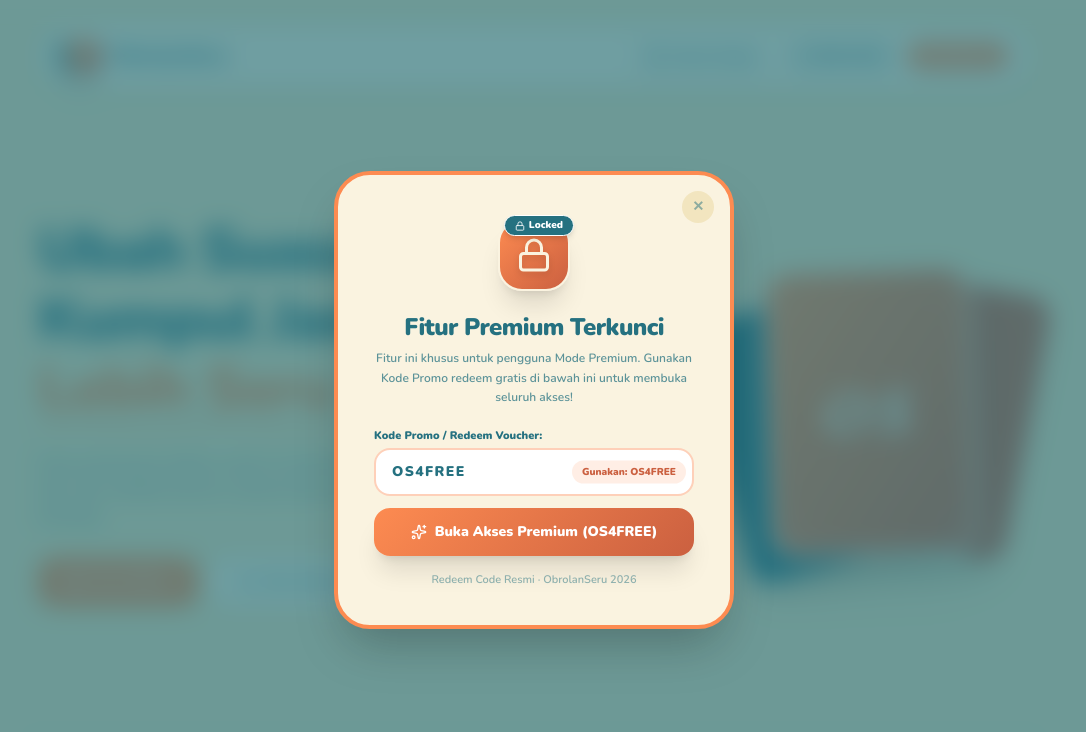
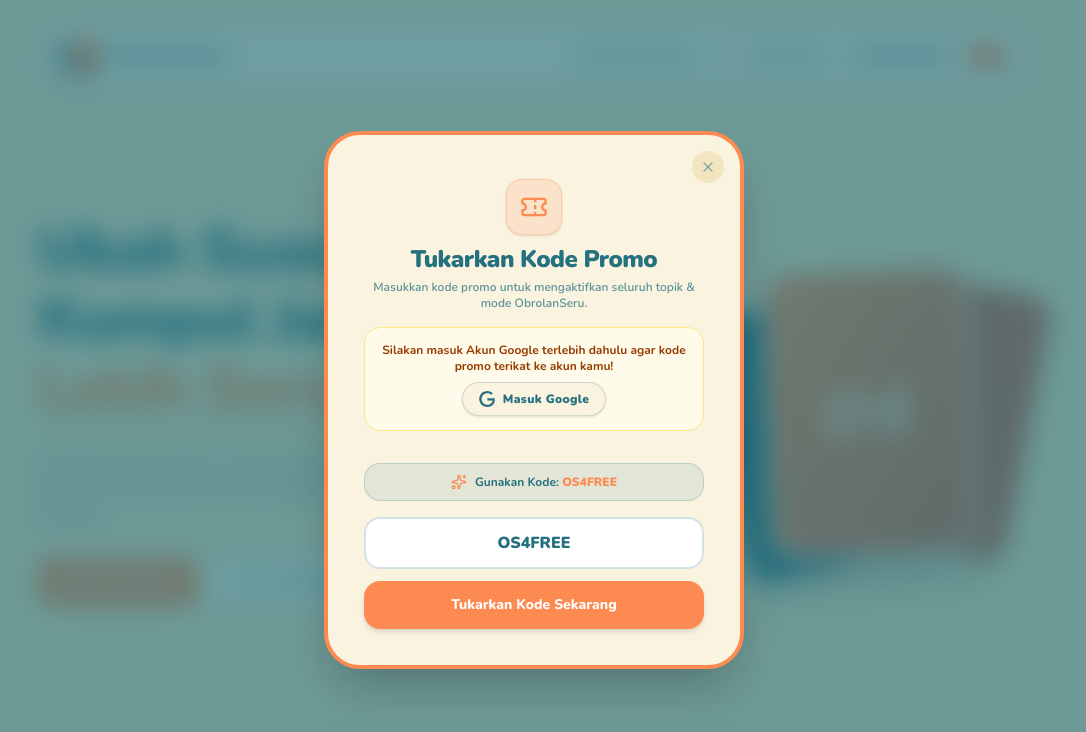
Before and after one commit to N4thaf/ObrolanSeru, a Next.js app: page / in a window 1280 px wide. Both pictures are taken after a click on the button "Mode: Gratis". Shown: the top 732 px of the page, without its empty margins (106-1192 px from the left). Built offline with nearby package versions, Linux system fonts and the light colour scheme; no server answers.

Commit message:
Add dedicated Tukar Kode promo button in navbar and standalone StandaloneRedeemModal component

```diff
--- /dev/null
+++ b/src/app/components/StandaloneRedeemModal.tsx
@@ -0,0 +1,121 @@
+"use client";
+
+import React, { useState } from "react";
+import { Ticket, Sparkles, X, CheckCircle2, AlertCircle } from "lucide-react";
+import { useAuth } from "@/context/AuthContext";
+import { sound } from "@/utils/sound";
+import { GoogleAuthButton } from "./GoogleAuthButton";
+
+interface StandaloneRedeemModalProps {
+  isOpen: boolean;
+  onClose: () => void;
+}
+
+export function StandaloneRedeemModal({ isOpen, onClose }: StandaloneRedeemModalProps) {
+  const { redeemCode, user, isPremium } = useAuth();
+  const [inputCode, setInputCode] = useState("OS4FREE");
+  const [statusMessage, setStatusMessage] = useState<{ type: "success" | "error"; text: string } | null>(null);
+  const [isSubmitting, setIsSubmitting] = useState(false);
+
+  if (!isOpen) return null;
+
+  const handleRedeem = async (e: React.FormEvent) => {
+    e.preventDefault();
+    sound.playClick();
+    setStatusMessage(null);
+    setIsSubmitting(true);
+
+    try {
+      const result = await redeemCode(inputCode);
+      if (result.success) {
+        setStatusMessage({ type: "success", text: result.message });
+        setTimeout(() => {
+          onClose();
+          setStatusMessage(null);
+        }, 2000);
+      } else {
+        setStatusMessage({ type: "error", text: result.message });
+      }
+    } catch (err: any) {
+      setStatusMessage({ type: "error", text: "Terjadi kesalahan saat memproses kode." });
+    } finally {
+      setIsSubmitting(false);
+    }
+  };
+
+  return (
+    <div className="fixed inset-0 z-50 flex items-center justify-center p-4 bg-[#257180]/65 backdrop-blur-md animate-pop-in">
+      <div className="bg-[#FAF3E0] rounded-[36px] p-7 sm:p-9 w-[340px] sm:w-[420px] border-4 border-[#FD8B51] shadow-2xl flex flex-col items-center text-center relative select-none">
+
+        {/* Close Button */}
+        <button
+          onClick={() => {
+            sound.playClick();
+            onClose();
+          }}
+          className="absolute top-4 right-4 text-[#257180]/50 hover:text-[#257180] font-black text-sm w-8 h-8 rounded-full bg-[#F2E5BF] flex items-center justify-center cursor-pointer">
+          <X className="w-4 h-4" />
+        </button>
+
+        {/* Header Icon Badge */}
+        <div className="w-14 h-14 rounded-2xl bg-[#FD8B51]/15 border border-[#FD8B51]/30 flex items-center justify-center text-[#FD8B51] my-2 shadow-sm">
+          <Ticket className="w-7 h-7" />
+        </div>
+
+        {/* Modal Title */}
+        <h2 className="text-2xl font-black text-[#257180] tracking-tight">Tukarkan Kode Promo</h2>
+        <p className="text-xs font-semibold text-[#257180]/75 mt-1">
+          Masukkan kode promo untuk mengaktifkan seluruh topik &amp; mode ObrolanSeru.
+        </p>
+
+        {/* User Google Login Warning if not logged in */}
+        {!user && (
+          <div className="my-4 p-3.5 rounded-2xl bg-amber-50 border border-amber-200 text-amber-800 text-xs font-bold text-center space-y-2 w-full">
+            <p>Silakan masuk Akun Google terlebih dahulu agar kode promo terikat ke akun kamu!</p>
+            <div className="flex justify-center">
+              <GoogleAuthButton />
+            </div>
+          </div>
+        )}
+
+        {/* Promo Hint Box */}
+        <div className="my-4 px-4 py-2.5 rounded-2xl bg-[#257180]/10 border border-[#257180]/20 text-[#257180] text-xs font-bold w-full flex items-center justify-center gap-2">
+          <Sparkles className="w-4 h-4 text-[#FD8B51]" />
+          <span>Gunakan Kode: <strong className="text-[#FD8B51] font-black">OS4FREE</strong></span>
+        </div>
+
+        {/* Redeem Form */}
+        <form onSubmit={handleRedeem} className="w-full space-y-3">
+          <input
+            type="text"
+            value={inputCode}
+            onChange={(e) => setInputCode(e.target.value.toUpperCase())}
+            placeholder="Ketik kode promo..."
+            className="w-full px-4 py-3 rounded-2xl bg-white border-2 border-[#257180]/20 text-center font-black text-base text-[#257180] outline-none uppercase placeholder:normal-case placeholder:font-semibold placeholder:text-sm focus:border-[#FD8B51]"
+          />
+
+          <button
+            type="submit"
+            disabled={isSubmitting}
+            className="w-full py-3.5 rounded-2xl font-extrabold text-sm text-white bg-[#FD8B51] hover:bg-[#e0753c] active:scale-95 transition shadow-md cursor-pointer flex items-center justify-center gap-2">
+            {isSubmitting ? "Memproses..." : "Tukarkan Kode Sekarang"}
+          </button>
+        </form>
+
+        {/* Status Message Alert */}
+        {statusMessage && (
+          <div
+            className={`mt-4 p-3 rounded-2xl text-xs font-black flex items-center justify-center gap-1.5 w-full ${
+              statusMessage.type === "success"
+                ? "bg-green-100 border border-green-300 text-green-800"
+                : "bg-red-100 border border-red-300 text-red-800"
+            }`}>
+            {statusMessage.type === "success" ? <CheckCircle2 className="w-4 h-4" /> : <AlertCircle className="w-4 h-4" />}
+            <span>{statusMessage.text}</span>
+          </div>
+        )}
+
+      </div>
+    </div>
+  );
+}
--- a/src/app/page.tsx
+++ b/src/app/page.tsx
@@ -2,11 +2,13 @@
 
 import { useState, useEffect } from "react";
 import Link from "next/link";
-import { Play, Users, ShoppingBag, X, Coins, ShieldCheck, Check, Crown, HelpCircle, Share2, LogOut, User, FileText, Info, BookOpen, Lock, MessageSquare } from "lucide-react";
+import { Play, Users, ShoppingBag, X, Coins, ShieldCheck, Check, Crown, HelpCircle, Share2, LogOut, User, FileText, Info, BookOpen, Lock, MessageSquare, Ticket } from "lucide-react";
 import { BrandLogo } from "./components/BrandLogo";
 import { GoogleAuthButton } from "./components/GoogleAuthButton";
 import { LockedFeatureModal } from "./components/LockedFeatureModal";
+import { StandaloneRedeemModal } from "./components/StandaloneRedeemModal";
 import { useAuth } from "@/context/AuthContext";
+import { sound } from "@/utils/sound";
 
 /* Official User Color Palette */
 const C = {
@@ -70,6 +72,8 @@ export default function Home() {
     }
   };
 
+  const [showStandaloneRedeem, setShowStandaloneRedeem] = useState(false);
+
   return (
     <div className="h-screen max-h-screen overflow-hidden flex flex-col justify-between relative bg-[#F2E5BF] text-[#257180] font-sans select-none">
 
@@ -83,9 +87,20 @@ export default function Home() {
             <span className="font-extrabold text-xl tracking-tight text-[#257180] hidden sm:inline group-hover:text-[#FD8B51] transition-colors">ObrolanSeru</span>
           </Link>
 
-          {/* User Status Bar & Toko */}
-          <div className="flex items-center gap-2 sm:gap-3">
+          {/* User Status Bar, Redeem Code & Toko */}
+          <div className="flex items-center gap-2 sm:gap-2.5">
             <GoogleAuthButton />
+
+            {/* Dedicated Standalone Redeem Code Button */}
+            <button
+              onClick={() => {
+                sound.playClick();
+                setShowStandaloneRedeem(true);
+              }}
+              className="inline-flex items-center gap-1.5 text-xs font-black px-3.5 py-1.5 rounded-full bg-[#FAF3E0] text-[#257180] border-2 border-[#257180]/20 hover:bg-[#F2E5BF] hover:border-[#FD8B51]/50 transition cursor-pointer shadow-sm">
+              <Ticket className="w-3.5 h-3.5 text-[#FD8B51]" />
+              <span>Tukar Kode</span>
+            </button>
 
             {/* Mode Status Indicator Badge */}
             {isPremium ? (
@@ -95,7 +110,7 @@ export default function Home() {
               </span>
             ) : (
               <button
-                onClick={() => setShowRedeemModal(true)}
+                onClick={() => setShowStandaloneRedeem(true)}
                 className="hidden sm:inline-flex items-center gap-1 text-[11px] font-black px-3 py-1.5 rounded-full bg-[#257180]/10 text-[#257180] border border-[#257180]/20 hover:bg-[#257180]/20 transition cursor-pointer">
                 <Lock className="w-3 h-3 text-[#257180]" />
                 <span>Mode: Gratis</span>
@@ -105,7 +120,7 @@ export default function Home() {
             {/* Toko Pass Button */}
             <Link href="/store" className="flex items-center gap-1.5 text-xs font-extrabold px-3.5 py-1.5 rounded-full bg-[#FD8B51] text-white hover:bg-[#e0753c] transition shadow-sm">
               <ShoppingBag className="w-3.5 h-3.5" />
-              <span>Beli Pass</span>
+              <span className="hidden xs:inline">Beli Pass</span>
             </Link>
           </div>
         </div>
@@ -529,12 +544,16 @@ export default function Home() {
         </div>
       </footer>
 
-      {/* Redeem Promo Code Modal */}
+      {/* Redeem Promo Code Modals */}
       <LockedFeatureModal
         isOpen={showRedeemModal}
         onClose={() => setShowRedeemModal(false)}
       />
 
+      <StandaloneRedeemModal
+        isOpen={showStandaloneRedeem}
+        onClose={() => setShowStandaloneRedeem(false)}
+      />
     </div>
   );
 }
```
